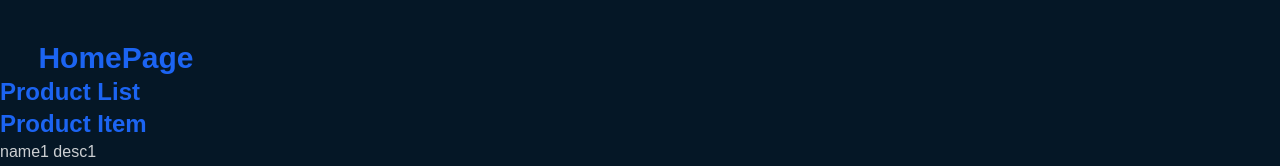
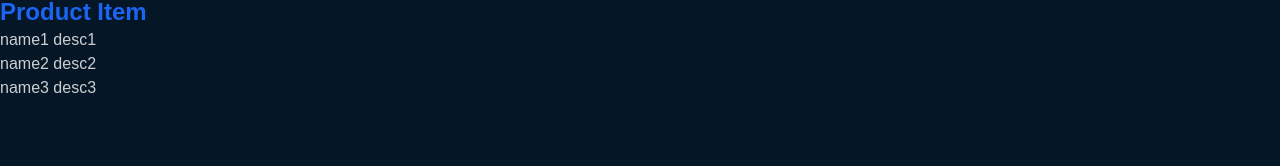
Before and after one commit to MoustaphaCamara/carter-shop, a Vue app: page / in a window 1280 px wide. Shown: the part 120-286 px from the top of the page. Built offline with nearby package versions, Linux system fonts and the light colour scheme.

Commit message:
product prop from main app

```diff
--- a/src/App.vue
+++ b/src/App.vue
@@ -1,10 +1,41 @@
 <template>
   <NavBar />
-  <router-view></router-view>
+  <router-view :products="products"></router-view>
 </template>
 
-<script setup lang="ts">
+<script lang="ts">
 import NavBar from "./components/NavBar/NavBar.vue";
+import { defineComponent, ref } from "vue";
+import Product from "./types/Product";
+
+export default defineComponent({
+  setup() {
+    const products = ref<Product[]>([
+      {
+        title: "title1",
+        name: "name1",
+        description: "desc1",
+        price: 1,
+        id: 1,
+      },
+      {
+        title: "title2",
+        name: "name2",
+        description: "desc2",
+        price: 2,
+        id: 2,
+      },
+      {
+        title: "title3",
+        name: "name3",
+        description: "desc3",
+        price: 3,
+        id: 3,
+      },
+    ]);
+    return { products };
+  },
+});
 </script>
 
 <style scoped></style>
--- a/src/components/Product/ProductList.vue
+++ b/src/components/Product/ProductList.vue
@@ -6,29 +6,16 @@
 </template>
 
 <script lang="ts">
-import { defineComponent, ref } from "vue";
+import { PropType, defineComponent } from "vue";
 import ProductItem from "./ProductItem.vue";
 import Product from "../../types/Product";
 export default defineComponent({
   components: { ProductItem },
-  setup() {
-    const products = ref<Product[]>([
-      {
-        title: "title1",
-        name: "name1",
-        description: "desc1",
-        price: 1,
-        id: 1,
-      },
-      {
-        title: "title2",
-        name: "name2",
-        description: "desc2",
-        price: 2,
-        id: 2,
-      },
-    ]);
-    return { products };
+  props: {
+    products: {
+      required: true,
+      type: Array as PropType<Product[]>,
+    },
   },
 });
 </script>
--- a/src/pages/HomePage.vue
+++ b/src/pages/HomePage.vue
@@ -1,12 +1,23 @@
 <template>
   <div>
     <h1 className="text-3xl text-blue-600 font-bold">HomePage</h1>
-    <ProductList />
+    <ProductList :products="products" />
   </div>
 </template>
 
-<script setup lang="ts">
+<script lang="ts">
+import { PropType, defineComponent } from "vue";
 import ProductList from "../components/Product/ProductList.vue";
+import Product from "../types/Product";
+export default defineComponent({
+  components: { ProductList },
+  props: {
+    products: {
+      required: true,
+      type: Array as PropType<Product[]>,
+    },
+  },
+});
 </script>
 
 <style scoped></style>
```
